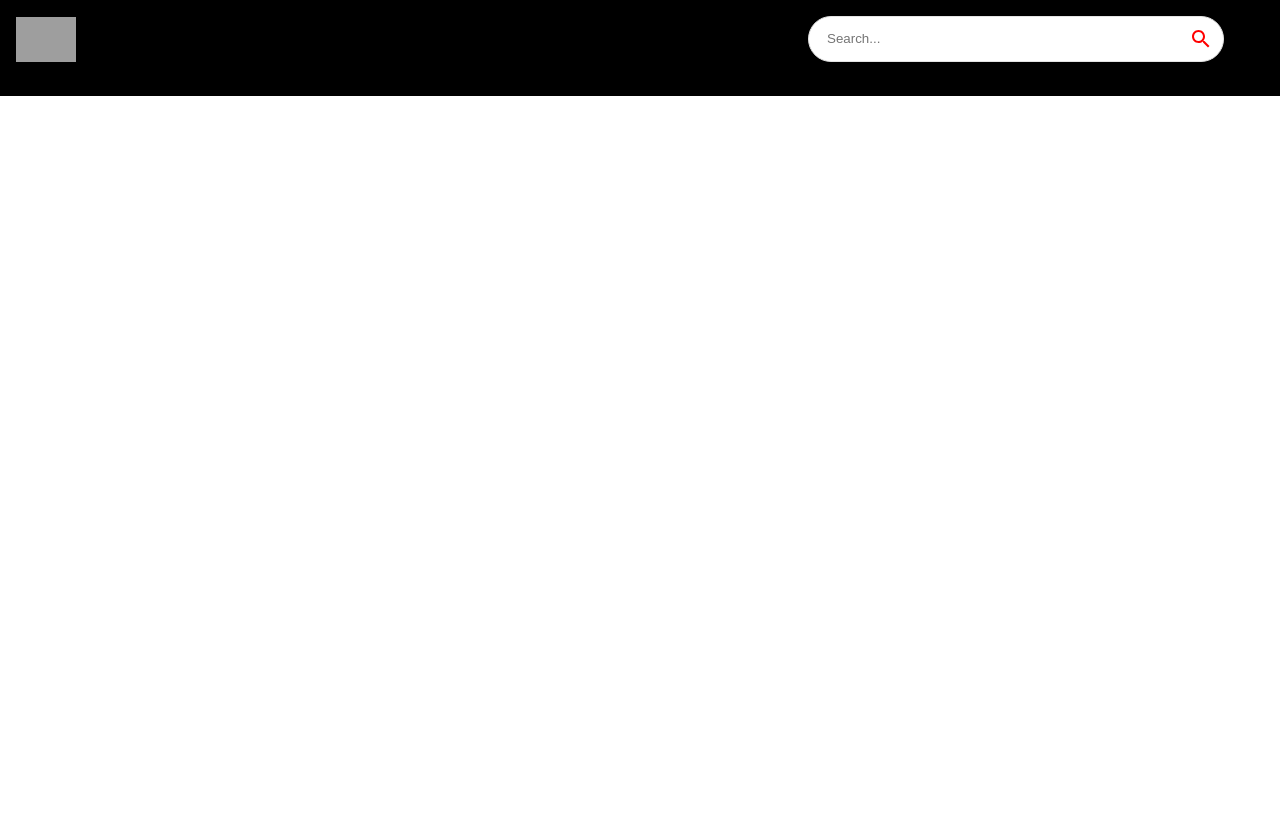
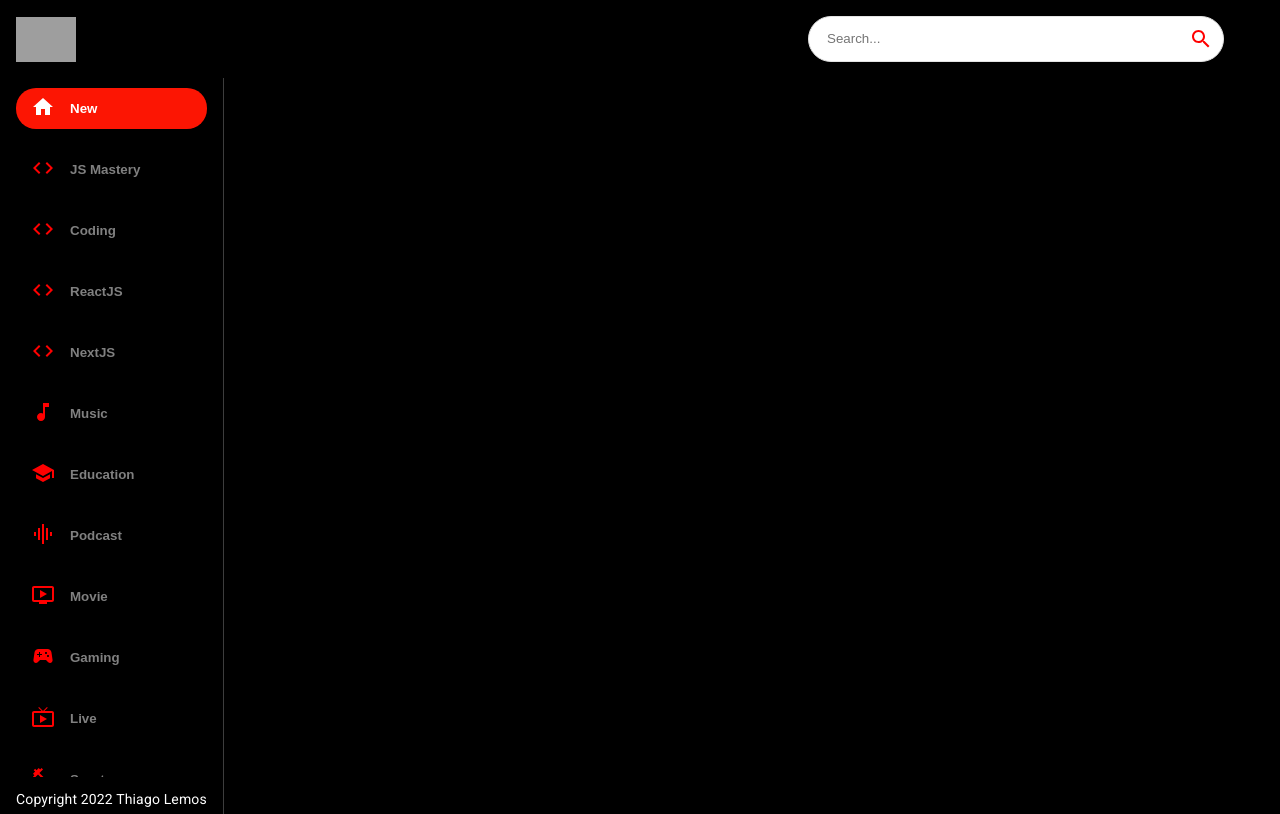
Before and after one commit to thiagolemosdev/youtube_clone, a React (Create React App) app: page / in a window 1280 px wide. Built offline with nearby package versions, Linux system fonts and the light colour scheme; grey boxes are pictures that could not be loaded.

Commit message:
Side bar Concluded

```diff
--- a/src/App.js
+++ b/src/App.js
@@ -14,7 +14,7 @@
     <Box sx={{ backgroundColor: "#000" }}>
       <Navbar />
       <Routes>
-        <Route path="/" exact element={<Feed />} />
+        <Route exact path="/" element={<Feed />} />
         <Route path="/video/:id" element={<VideoDetail />} />
         <Route path="/channel/:id" element={<ChannelDetail />} />
         <Route path="/search/:searchTerm" element={<SearchFeed />} />
--- a/src/components/Feed.jsx
+++ b/src/components/Feed.jsx
@@ -1,7 +1,28 @@
-import React from "react";
+import React, { useState, useEffect } from "react";
+import { Box, Stack, Typography } from "@mui/material";
+import SideBar from "./SideBar";
 
 const Feed = () => {
-  return <div>Feed</div>;
+  return (
+    <Stack sx={{ flexDirection: { sx: "column", md: "row" } }}>
+      <Box
+        sx={{
+          height: { sx: "auto", md: "92vh" },
+          borderRight: "1px solid #3d3d3d",
+          px: { sx: 0, md: 2 },
+        }}
+      >
+        <SideBar />
+        <Typography
+          className="copyright"
+          variant="body2"
+          sx={{ mt: 1.5, color: " #fff" }}
+        >
+          Copyright 2022 Thiago Lemos
+        </Typography>
+      </Box>
+    </Stack>
+  );
 };
 
 export default Feed;
--- /dev/null
+++ b/src/components/SideBar.jsx
@@ -0,0 +1,43 @@
+import { Stack } from "@mui/material";
+
+import { categories } from "../utils/constants";
+
+const selectedCategory = "New";
+
+const SideBar = () => (
+  <Stack
+    direction="row"
+    sx={{
+      overflowY: "auto",
+      height: { sx: "auto", md: "95%" },
+      flexDirection: { md: "column" },
+    }}
+  >
+    {categories.map((category) => (
+      <button
+        className="category-btn"
+        style={{
+          background: category.name === selectedCategory && "#fc1503",
+          color: "white",
+        }}
+        key={category.name}
+      >
+        <span
+          style={{
+            color: category.name === selectedCategory ? "white" : "red",
+            marginRight: "15px",
+          }}
+        >
+          {category.icon}
+        </span>
+        <span
+          style={{ opacity: category.name === selectedCategory ? "1" : "0.5" }}
+        >
+          {category.name}
+        </span>
+      </button>
+    ))}
+  </Stack>
+);
+
+export default SideBar;
--- a/src/components/index.js
+++ b/src/components/index.js
@@ -4,3 +4,4 @@
 export { default as VideoDetail } from "./VideoDetail";
 export { default as SearchFeed } from "./SearchFeed";
 export { default as SearchBar } from "./SearchBar";
+export { default as SideBar } from "./SideBar";
```
